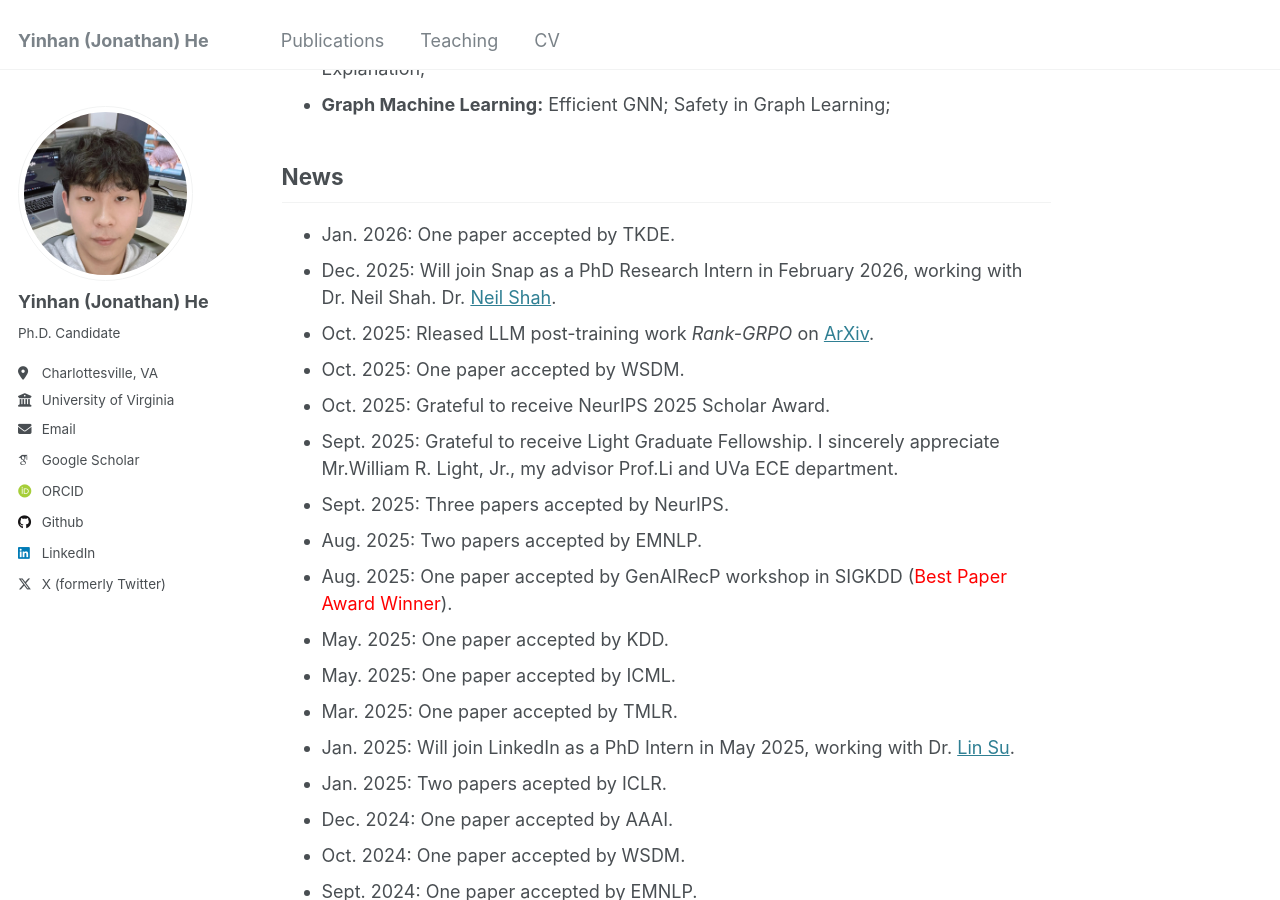
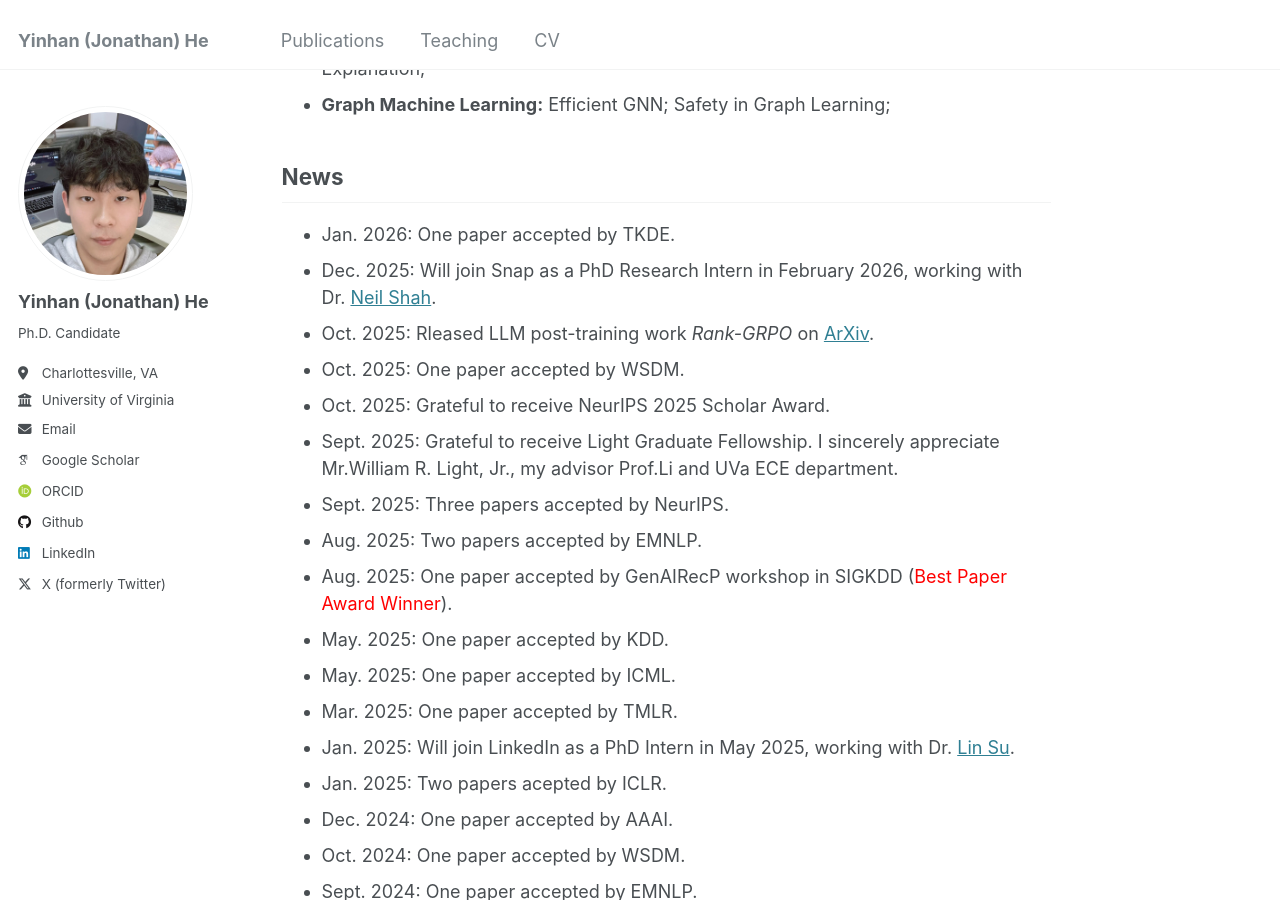
Before and after one commit to YinhanHe123/YinhanHe123.github.io, a Jekyll site: the page built from _pages/about.md, in a window 1280 px wide and 900 px high, scrolled down 442 px. Built offline with Jekyll 4.4.1, drawn with Linux system fonts in a browser that asks for light colours; some web fonts are replaced; a script that is not in the unit is left out.

Commit message:
Fix formatting in about.md for news section

```diff
--- a/_pages/about.md
+++ b/_pages/about.md
@@ -28,7 +28,7 @@
 News
 ------
 * Jan. 2026: One paper accepted by TKDE.
-* Dec. 2025: Will join Snap as a PhD Research Intern in February 2026, working with Dr. Neil Shah. Dr. [Neil Shah](https://nshah.net).
+* Dec. 2025: Will join Snap as a PhD Research Intern in February 2026, working with Dr. [Neil Shah](https://nshah.net).
 * Oct. 2025: Rleased LLM post-training work *Rank-GRPO* on [ArXiv](https://arxiv.org/html/2510.20150v1).
 * Oct. 2025: One paper accepted by WSDM.
 * Oct. 2025: Grateful to receive  NeurIPS 2025 Scholar Award.
```
